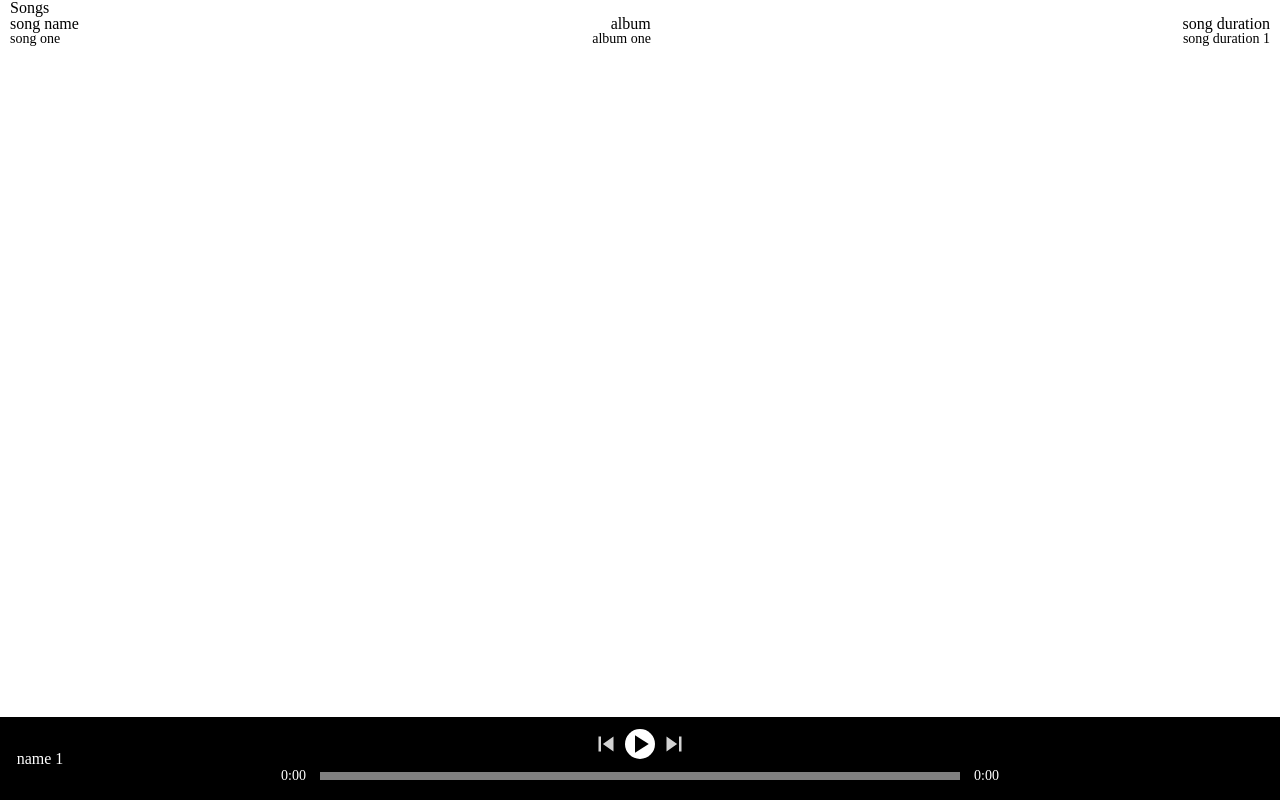
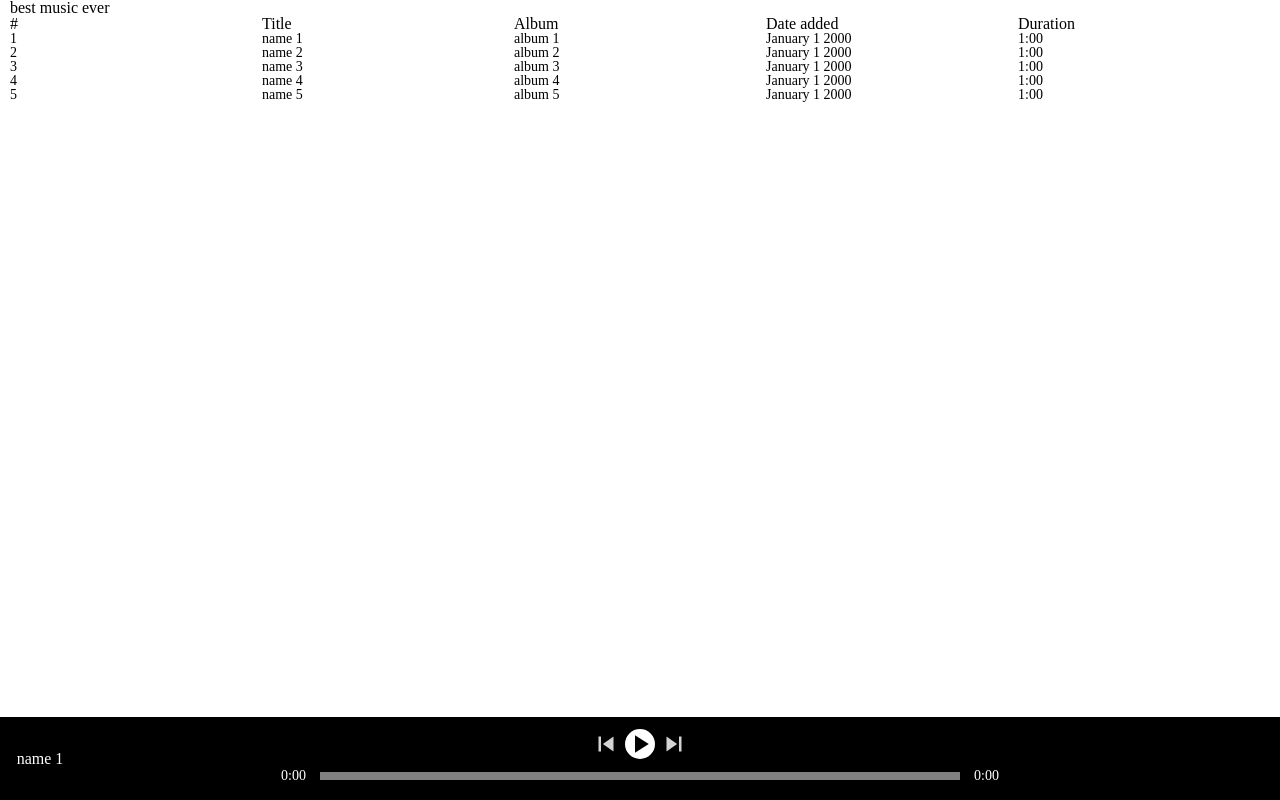
Before and after one commit to ronald-luo/music-time, a plain HTML site: page index.html in a window 1280 px wide. Drawn offline with Linux system fonts and the light colour scheme.

Commit message:
update columns to use grid

```diff
--- a/index.html
+++ b/index.html
@@ -17,18 +17,24 @@
 
         <div class="song-list-titles">
             <h2>
-                song name
+                #
             </h2>
             <h2>
-                album
+                Title
             </h2>
             <h2>
-                song duration
+                Album
+            </h2>
+            <h2>
+                Date added
+            </h2>
+            <h2>
+                Duration
             </h2>
         </div>
         <ol class="song-list">
             <li>
-                <p>
+                <!-- <p>
                     song one
                 </p>
 
@@ -38,7 +44,7 @@
 
                 <p>
                     song duration 1
-                </p>
+                </p> -->
             </li>
         </ol>
     </div>
--- a/script.js
+++ b/script.js
@@ -34,9 +34,10 @@ let data = {
 // queue setup
 let queue = Object.values(data.playlist)
 let currentIndex = 0
-console.log(queue)
+// console.log(queue)
 
 // query selectors
+let playlistTitle = document.querySelector('.playlist-title') || null
 let playlistSongs = document.querySelector('.song-list') || null
 
 let playContainer = document.querySelector('.play-container') || null
@@ -61,7 +62,8 @@ let totalDuration = document.querySelector('.total-duration') || null
 // // console.log(progressPseudo)
 
 // change on on initial load
-songName.textContent = queue[currentIndex % queue.length].songName
+playlistTitle.textContent = data.playlist_name;
+songName.textContent = queue[currentIndex % queue.length].songName;
 
 // button event listeners
 playButton.addEventListener("click", handlePlay);
@@ -75,13 +77,20 @@ songId.addEventListener('ended', handleNext);
 // loading bar event listener
 progressBar.addEventListener('click', handleSeek);
 progressBar.addEventListener('mousemove', handleTooltip);
-progressBar.addEventListener('mouseout', handleExitTooltip)
+progressBar.addEventListener('mouseout', handleExitTooltip);
 
 // set up song list on main page
-function initPlaylistSongs (e) {
-    console.log('do')
-    // document.createElement('div')
-}
+(function initPlaylistSongs (queue) {
+    console.log(queue)
+
+    queue.map((song, index) => {
+        // console.log(song.songName)
+        let listElement = document.createElement('li');
+        listElement.innerHTML = `<p>${index + 1}</p> <p>${song.songName}</p> <p>album ${index + 1}</p> <p>January 1 2000</p> <p>1:00</p>`
+        playlistSongs.appendChild(listElement)
+    })
+
+})(queue);
 
 // create tool tip when hovering over progress bar
 function handleTooltip (e) {
--- a/styles.scss
+++ b/styles.scss
@@ -15,14 +15,16 @@ $desktop: 1024px;
 
 html {
     box-sizing: border-box;
+    height: 100vh;
+    width: 100vw;
 };
 
 body {
     box-sizing: border-box;
     display: flex;
     flex-direction: column;
-    height: 100vh;
-    width: 100vw;
+    height: inherit;
+    width: inherit;
     justify-content: space-between;
     overflow-x: hidden;
     overflow-y: hidden;
@@ -38,15 +40,17 @@ body {
     color: black;
 
     .song-list-titles {
-        display: flex;
-        justify-content: space-between;
+        display: grid;
+        grid-template-columns: repeat(5, 1fr);
+        // justify-content: space-between;
     }
     .song-list {
         li {
-            display: flex;
-            justify-content: space-between;
+            display: grid;
+            grid-template-columns: repeat(5, 1fr);
             p {
                 font-size: 14px;
+                // text-align: center;
             }
         }
     }
```
Also changed, not shown: styles.css, 1 other file.
